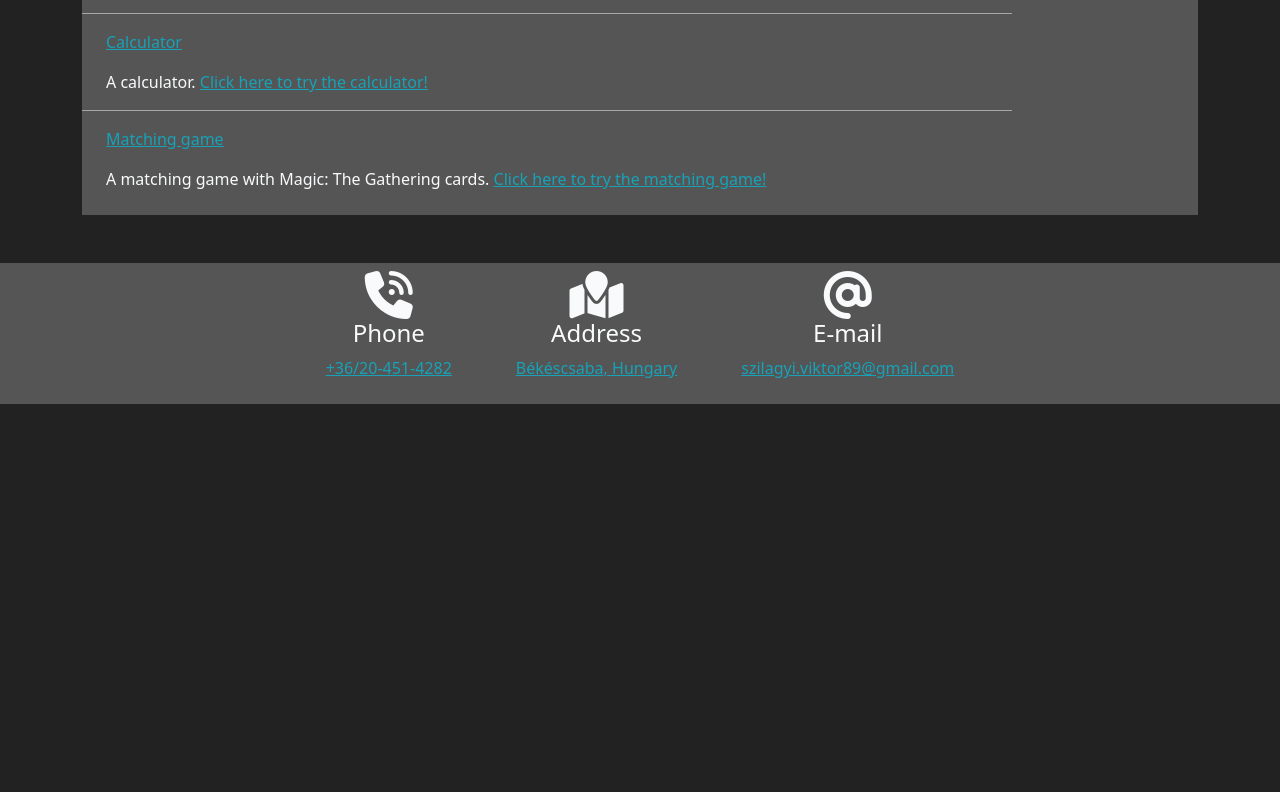
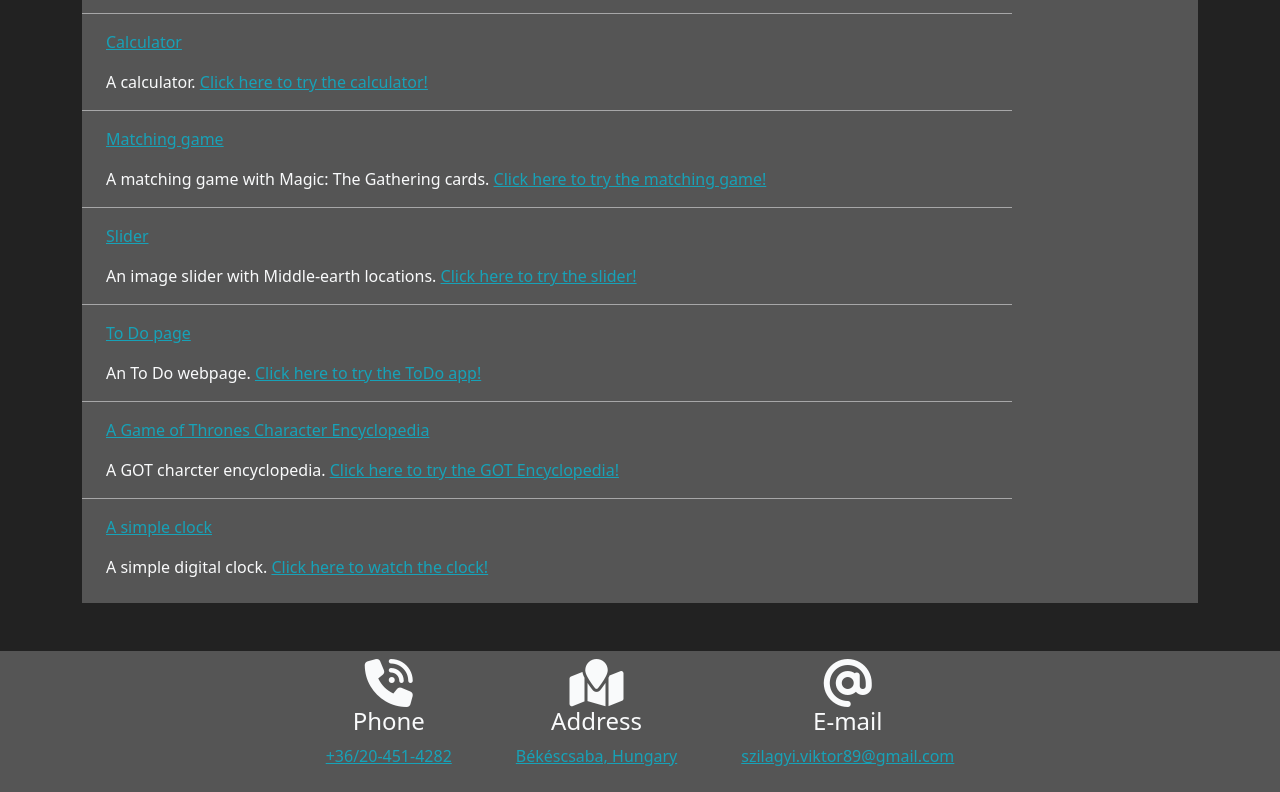
Before and after one commit to szilavi/szilaviCV, a website: page index.html in a window 1280 px wide. Shown: the part 1067-1859 px from the top of the page. Before the commit the page ends 1471 px from the top, so only its background shows below. Drawn offline with nearby package versions, Linux system fonts and the light colour scheme.

Commit message:
uodated project

```diff
--- a/index.html
+++ b/index.html
@@ -42,12 +42,15 @@
         <div class="collapse navbar-collapse" id="navbarNav">
           <ul class="navbar-nav">
             <li class="nav-item">
-              <a class="nav-link active link-light" aria-current="page" href=""
+              <a
+                class="nav-link active link-light"
+                aria-current="page"
+                href="#aboutMe"
                 >About Me</a
               >
             </li>
             <li class="nav-item">
-              <a class="nav-link link-light" href="#">My Projects</a>
+              <a class="nav-link link-light" href="#myProjects">My Projects</a>
             </li>
             <li class="nav-item">
               <a class="nav-link link-light" href="#">Skills</a>
@@ -58,7 +61,7 @@
     </nav>
     <!-- MAIN -->
     <main class="container my-5">
-      <div class="aboutMe mt-5 py-2" style="background-color: #555">
+      <div class="mt-5 py-2" id="aboutMe" style="background-color: #555">
         <h2 class="px-4">About Me</h2>
         <a href="./profilePic/Image.jpg" target="_blank">
           <img
@@ -87,7 +90,7 @@
         </p>
       </div>
 
-      <div class="myProjects my-5 py-2" style="background-color: #555">
+      <div class="my-5 py-2" id="myProjects" style="background-color: #555">
         <h2 class="px-4">My Projects</h2>
         <h3 class="p-4">Angular projects</h3>
         <p class="px-4">
@@ -138,6 +141,56 @@
             >Click here to try the matching game!</a
           >
         </p>
+        <hr class="col-10 border-2 opacity-50" />
+        <p class="px-4">
+          <a href="https://github.com/szilavi/slider" target="_blank">Slider</a>
+        </p>
+        <p class="px-4">
+          An image slider with Middle-earth locations.
+          <a href="https://szilavi.github.io/slider/" target="_blank"
+            >Click here to try the slider!</a
+          >
+        </p>
+        <hr class="col-10 border-2 opacity-50" />
+        <p class="px-4">
+          <a href="https://github.com/szilavi/todo" target="_blank"
+            >To Do page</a
+          >
+        </p>
+        <p class="px-4">
+          An To Do webpage.
+          <a href="https://szilavi.github.io/todo/" target="_blank"
+            >Click here to try the ToDo app!</a
+          >
+        </p>
+        <hr class="col-10 border-2 opacity-50" />
+        <p class="px-4">
+          <a
+            href="https://github.com/szilavi/got-character-encyclopedia"
+            target="_blank"
+            >A Game of Thrones Character Encyclopedia</a
+          >
+        </p>
+        <p class="px-4">
+          A GOT charcter encyclopedia.
+          <a
+            href="https://szilavi.github.io/got-character-encyclopedia/"
+            target="_blank"
+            >Click here to try the GOT Encyclopedia!</a
+          >
+        </p>
+        <hr class="col-10 border-2 opacity-50" />
+        <p class="px-4">
+          <a href="https://github.com/szilavi/clock" target="_blank"
+            >A simple clock</a
+          >
+        </p>
+        <p class="px-4">
+          A simple digital clock.
+          <a href="https://szilavi.github.io/clock/" target="_blank"
+            >Click here to watch the clock!</a
+          >
+        </p>
       </div>
     </main>
     <!-- FOOTER -->
```
